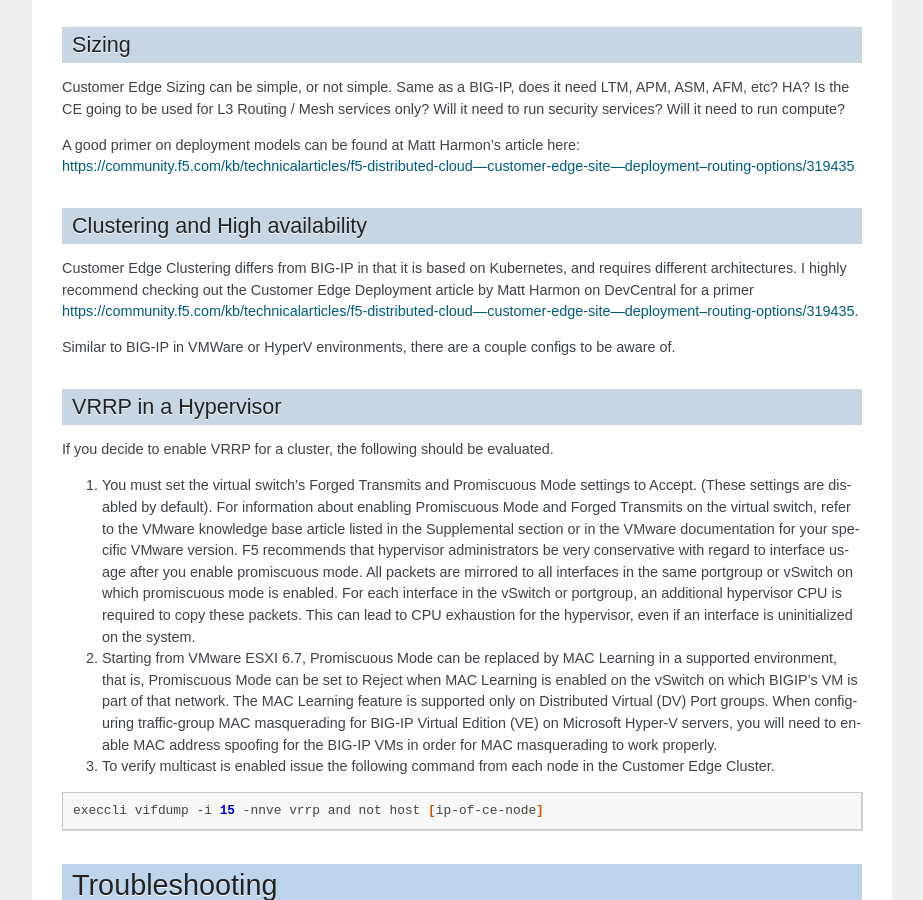
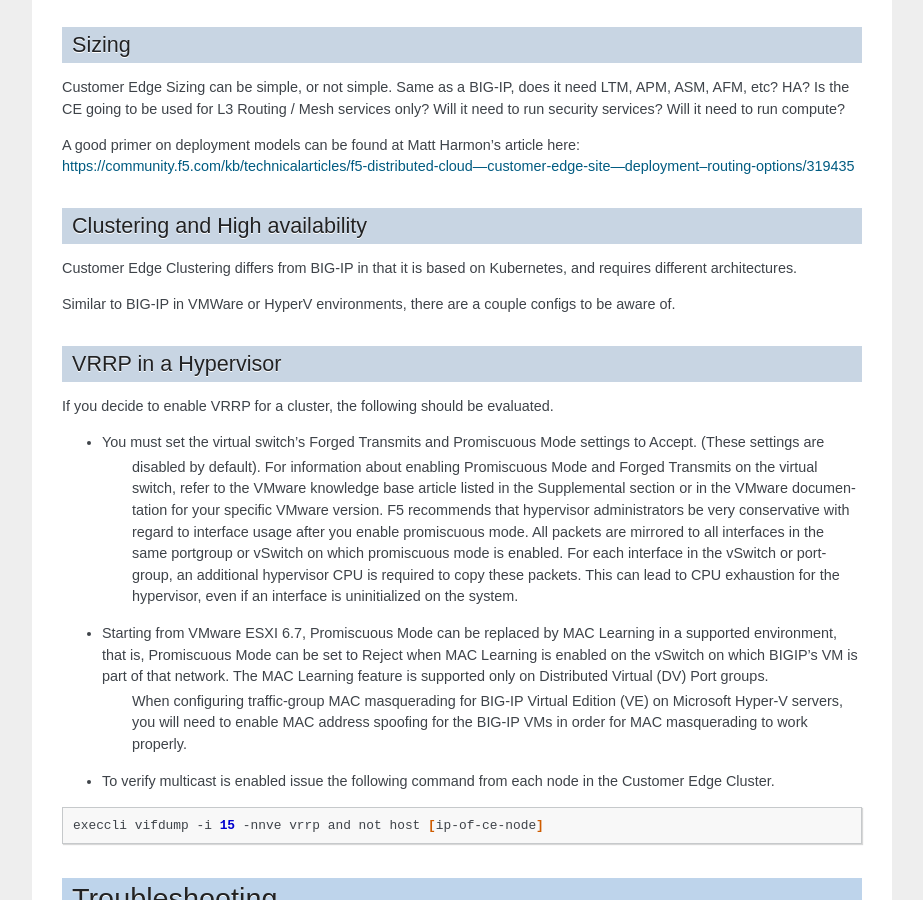
Before and after one commit to Mikej81/bigip_to_xc_faq, a Sphinx documentation site: the page built from docs/source/index.rst, in a window 1280 px wide and 900 px high, scrolled down 22767 px. Shown: the whole window, without its empty margins (198-1121 px from the left). Built offline with Sphinx 7.4.7, drawn with Linux system fonts in a browser that asks for light colours; the version number could not be read and is left out.

Commit message:
formatting

```diff
--- a/docs/source/index.rst
+++ b/docs/source/index.rst
@@ -715,7 +715,8 @@
 Clustering and High availability
 --------------------------------
 
-Customer Edge Clustering differs from BIG-IP in that it is based on Kubernetes, and requires different architectures.  I highly recommend checking out the Customer Edge Deployment article by Matt Harmon on DevCentral for a primer https://community.f5.com/kb/technicalarticles/f5-distributed-cloud---customer-edge-site---deployment--routing-options/319435.
+Customer Edge Clustering differs from BIG-IP in that it is based on Kubernetes, and requires different
+architectures.
 
 Similar to BIG-IP in VMWare or HyperV environments, there are a couple configs to be aware of.
 
@@ -724,7 +725,7 @@
 
 If you decide to enable VRRP for a cluster, the following should be evaluated.
 
-#. You must set the virtual switch's Forged Transmits and Promiscuous Mode settings to Accept. (These settings are
+* You must set the virtual switch's Forged Transmits and Promiscuous Mode settings to Accept. (These settings are
    disabled by default). For information about enabling Promiscuous Mode and Forged Transmits on the virtual switch,
    refer to the VMware knowledge base article listed in the Supplemental section or in the VMware documentation for
    your specific VMware version. F5 recommends that hypervisor administrators be very conservative with regard to
@@ -733,10 +734,12 @@
    an additional hypervisor CPU is required to copy these packets. This can lead to CPU exhaustion for the
    hypervisor, even if an interface is uninitialized on the system.
 
-#. Starting from VMware ESXI 6.7, Promiscuous Mode can be replaced by MAC Learning in a supported environment, that is, Promiscuous Mode can be set to Reject when MAC Learning is enabled on the vSwitch on which BIGIP's VM is part of that network. The MAC Learning feature is supported only on Distributed Virtual (DV) Port groups.
+
+* Starting from VMware ESXI 6.7, Promiscuous Mode can be replaced by MAC Learning in a supported environment, that is, Promiscuous Mode can be set to Reject when MAC Learning is enabled on the vSwitch on which BIGIP's VM is part of that network. The MAC Learning feature is supported only on Distributed Virtual (DV) Port groups.
    When configuring traffic-group MAC masquerading for BIG-IP Virtual Edition (VE) on Microsoft Hyper-V servers, you will need to enable MAC address spoofing for the BIG-IP VMs in order for MAC masquerading to work properly.
 
-#. To verify multicast is enabled issue the following command from each node in the Customer Edge Cluster.
+
+* To verify multicast is enabled issue the following command from each node in the Customer Edge Cluster.
 
 .. code-block:: bash
 
```
Also changed, not shown: 7 other files.
